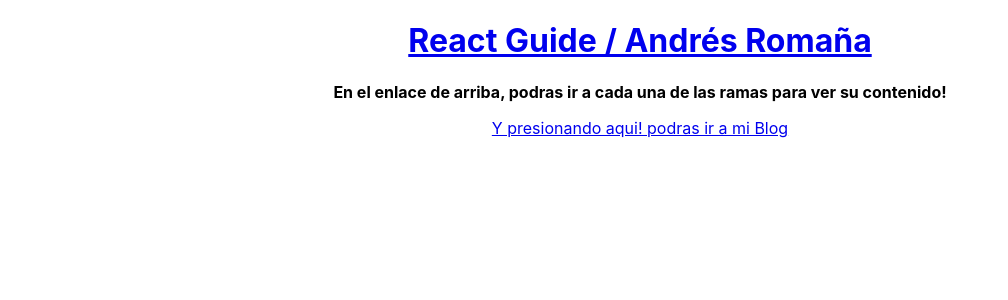
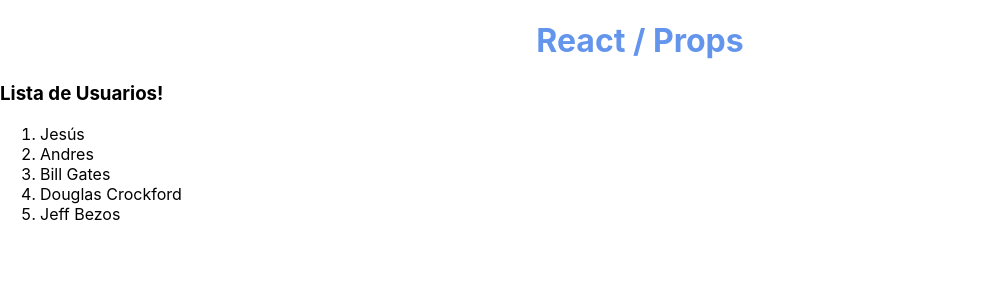
Before and after one commit to Allislove/react-guide, a React (Create React App) app: page / in a window 1280 px wide. Shown: the top 300 px of the page, without its empty margins (0-1008 px from the left). Built offline with nearby package versions, Linux system fonts and the light colour scheme; the HTML template or start-up script is replaced by a standard one.

Commit message:
props (propiedades)

```diff
--- a/src/App.css
+++ b/src/App.css
@@ -1,4 +1,9 @@
 .App {
   margin-top: 20px;
+}
+
+
+h1 {
   text-align: center;
+  color: cornflowerblue;
 }
--- a/src/App.js
+++ b/src/App.js
@@ -1,24 +1,12 @@
 import './App.css';
+import View from './components/view';
 
 function App() {
   return (
     <div className="App">
-      <h1>
-        <a
-            className="App-link"
-            href="https://github.com/Allislove/react-guide/branches"
-            target="_blank"
-            rel="noopener noreferrer"
-          >
-            React Guide / Andrés Romaña
-          </a>
-      </h1>
+      <h1> React / Props</h1>
 
-      <b> En el enlace de arriba, podras ir a cada una de las ramas para ver su contenido!</b>
-
-
-      <p> <a href="https://andresromana.com"> Y presionando aqui! podras ir a mi Blog </a> </p>
-
+      <View />
     </div>
   );
 }
--- /dev/null
+++ b/src/components/users.jsx
@@ -0,0 +1,37 @@
+import React from 'react'
+
+
+const Users = (props) => {
+
+    /* Recibimos las propiedades que le pasamos al componente, y se la pasamos en el componente view.jsx,
+    que viene sinedo ahora su padre!   */
+    const users = props.users;
+    const title = props.title;
+
+    // Descomenta si deseas ver que contiene users, antes de ser mostrado en el navegador!
+    // console.log(users);
+
+    // Con el map recorremos el array.
+    const renderUsers = users.map((user, index) => {
+        return(
+                <li key={index}>
+                    { user.name }
+                </li>
+        )
+    })
+
+    return(
+        <div className="userLists">
+            <h3> { title } </h3>
+            <ol>
+                { renderUsers }
+            </ol>
+
+        </div>
+    )
+
+
+}
+
+
+export default Users;
--- /dev/null
+++ b/src/components/view.jsx
@@ -0,0 +1,29 @@
+import React from 'react'
+import Users from './users';
+
+
+const View = (props) => {
+
+/*     Este componente contiene la data de los Usuarios, pero esta data, va a ser representada y manipulada
+    directamente desde el componente de users.jsx, de alguna u otra forma con esto tambien conseguimos
+    encapsular nuestro código de una manera muy efectiva. */
+
+    const allUsers = [
+        { id: 1, "name": "Jesús" },
+        { id: 2, "name": "Andres" },
+        { id: 3, "name": "Bill Gates" },
+        { id: 4, "name": "Douglas Crockford" },
+        { id: 5, "name": "Jeff Bezos" },
+    ]
+
+    return(
+        <div className="userLists">
+            <Users users={ allUsers } title="Lista de Usuarios!" />
+        </div>
+    )
+
+
+}
+
+
+export default View;
```
Also changed, not shown: 1 other file (tests, documents, lock files or other folders).
